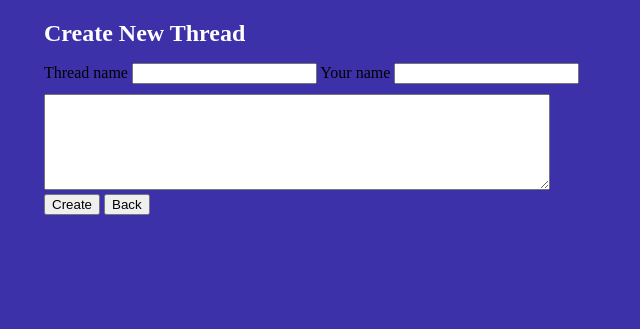
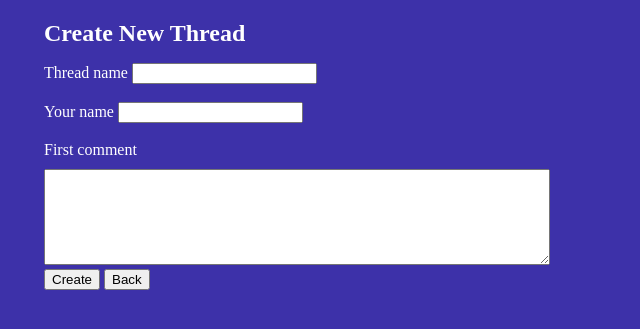
Before and after one commit to tenon-nonet/2CHANcopy, a PHP site: page /app/pages/createThread.php in a window 1280 px wide. Shown: the part 86-415 px from the top of the page, without its empty margins (0-640 px from the left). Run offline with PHP 8.4, Linux system fonts and the light colour scheme.

Commit message:
feat:レイアウトの細かい修正

```diff
--- a/app/pages/createThread.php
+++ b/app/pages/createThread.php
@@ -26,12 +26,21 @@ include("../../app/functions/thread_add.php");
     </div>
     <form method="POST" class="formWrapper">
         <div>
-            <label>Thread name</label>
+            <div>
+            <label style="color: white;">Thread name</label>
             <input type="text" name="title">
-            <label>Your name</label>
+            </div>
+            <br>
+            <div>
+            <label style="color: white;">Your name</label>
             <input type="text" name="username">
+            </div>
         </div>
+        <br>
         <div>
+            <div style="color: white;">
+                <label>First comment</label>
+            </div>
             <textarea name="body" class="commentTextArea"></textarea>
         </div>
         <input type="submit" value="Create" name="threadSubmitButton">
--- a/app/parts/thread.php
+++ b/app/parts/thread.php
@@ -2,7 +2,6 @@
 
 include_once("./app/database/connect.php");
 include("app/functions/comment_add.php");
-
 include("app/functions/thread_get.php");
 
 ?>
--- a/index.php
+++ b/index.php
@@ -18,9 +18,7 @@ include_once("./app/database/connect.php");
 
 <body>
     <?php include("app/parts/header.php") ?>
-
     <?php include("app/parts/validation.php") ?>
-
     <?php include("app/parts/thread.php") ?>
     <?php include("app/parts/newThreadButton.php") ?>
 
```
